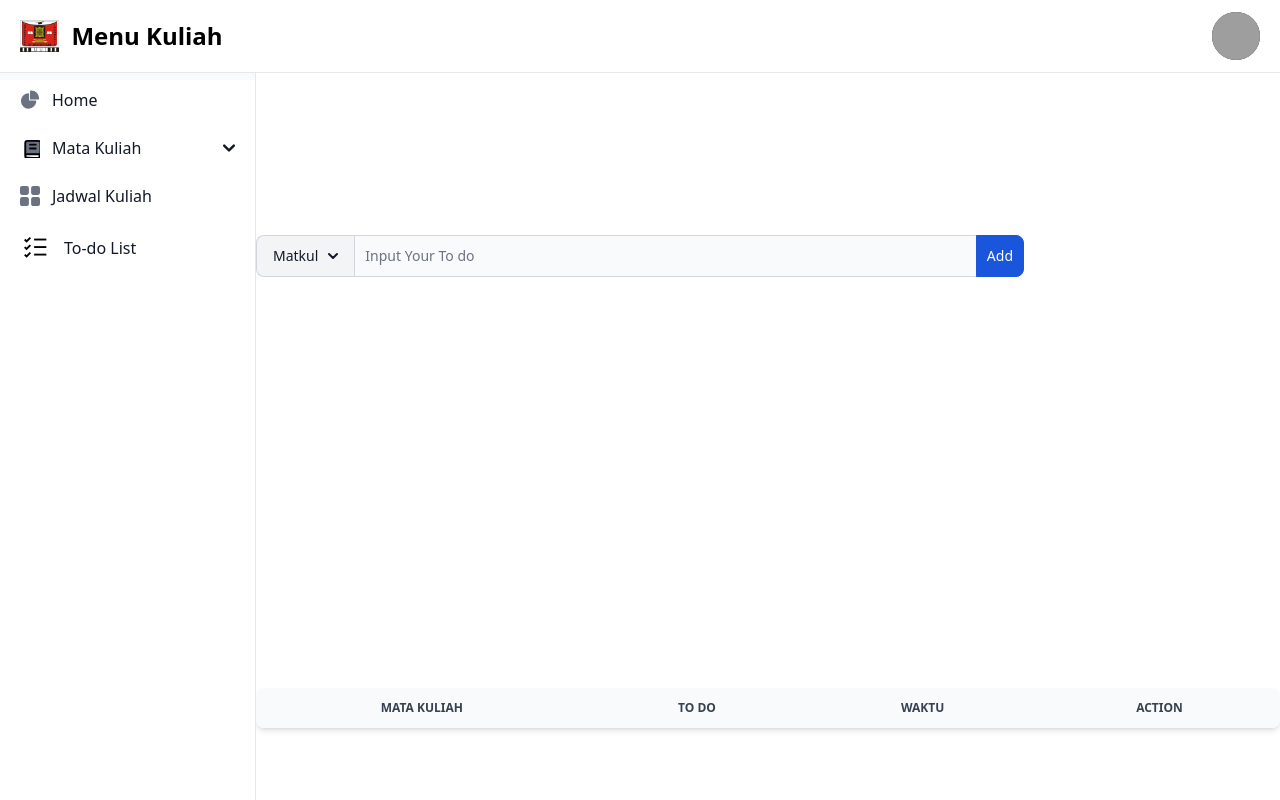
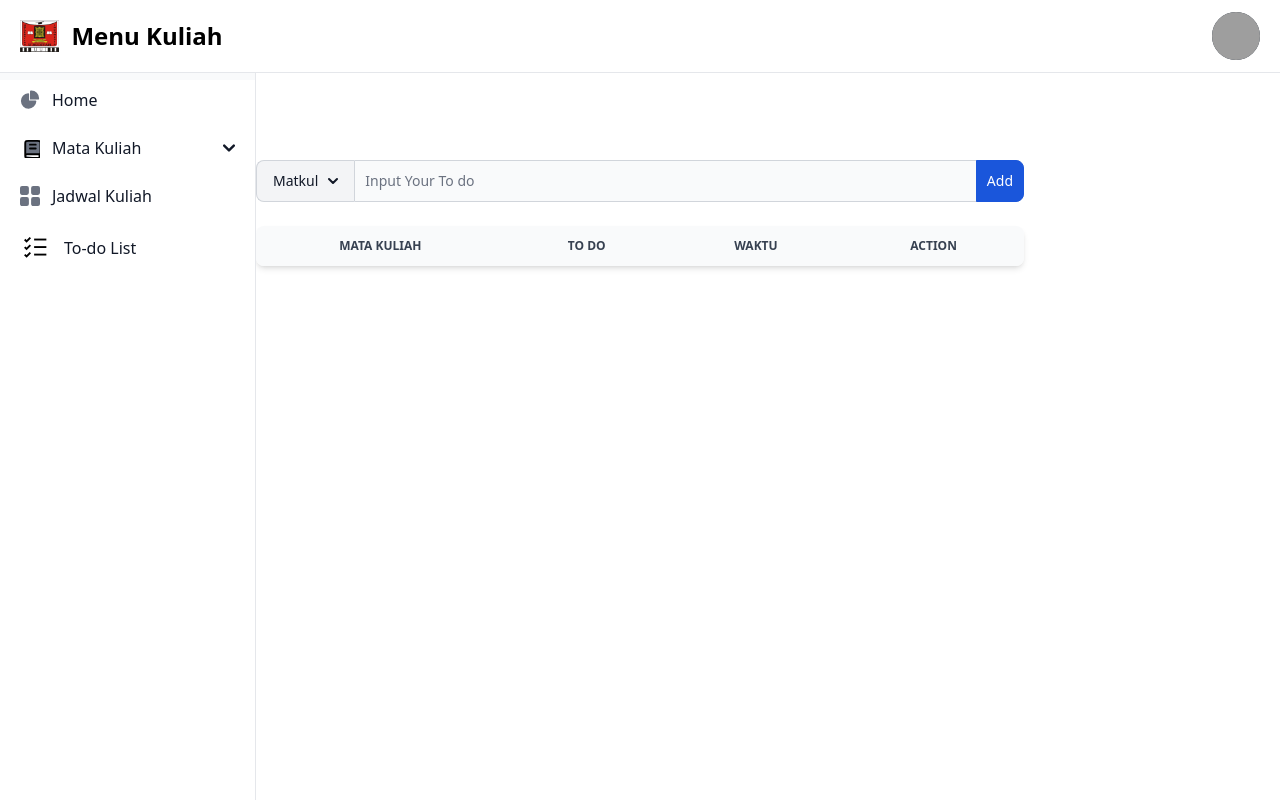
Before and after one commit to djaroephon/MenuKuliah, a Vue app: page /todo in a window 1280 px wide. Built offline with nearby package versions, Linux system fonts and the light colour scheme; grey boxes are pictures that could not be loaded.

Commit message:
Update TodoView.vue

```diff
--- a/src/views/TodoView.vue
+++ b/src/views/TodoView.vue
@@ -1,3 +1,88 @@
+<template>
+  <div class="flex flex-col items-center mt-40"> <!-- Menggunakan margin-top 16 untuk memberi jarak dari atas -->
+    <!-- Form untuk input To Do -->
+    <form @submit="handleSubmit" class="w-full max-w-3xl"> <!-- Form di bagian atas -->
+      <div class="flex">
+        <div class="relative">
+          <!-- Button Dropdown -->
+          <button
+            id="dropdown-button"
+            data-dropdown-toggle="dropdown"
+            class="flex-shrink-0 z-10 inline-flex items-center py-2.5 px-4 text-sm font-medium text-center text-gray-900 bg-gray-100 border border-e-0 border-gray-300 dark:border-gray-700 dark:text-white rounded-s-lg hover:bg-gray-200 focus:ring-4 focus:outline-none focus:ring-gray-300 dark:bg-gray-600 dark:hover:bg-gray-700 dark:focus:ring-gray-800"
+            type="button"
+            @click="isOpen = !isOpen"
+          >
+            {{ selectedMatkul || 'Matkul' }}
+            <svg class="w-2.5 h-2.5 ms-2.5" aria-hidden="true" xmlns="http://www.w3.org/2000/svg" fill="none" viewBox="0 0 10 6">
+              <path stroke="currentColor" stroke-linecap="round" stroke-linejoin="round" stroke-width="2" d="m1 1 4 4 4-4" />
+            </svg>
+          </button>
+
+          <!-- Dropdown -->
+          <div v-if="isOpen" class="z-10 bg-white divide-y divide-gray-100 rounded-lg shadow w-44 dark:bg-gray-700">
+            <ul class="py-2 text-sm text-gray-700 dark:text-gray-200" aria-labelledby="dropdown-button">
+              <li><a href="#" @click.prevent="selectedMatkul = 'PTI'" class="block px-4 py-2 hover:bg-gray-100 dark:hover:bg-gray-600 dark:hover:text-white">PTI</a></li>
+              <li><a href="#" @click.prevent="selectedMatkul = 'Pemrograman'" class="block px-4 py-2 hover:bg-gray-100 dark:hover:bg-gray-600 dark:hover:text-white">Pemrograman</a></li>
+              <li><a href="#" @click.prevent="selectedMatkul = 'Pancasila'" class="block px-4 py-2 hover:bg-gray-100 dark:hover:bg-gray-600 dark:hover:text-white">Pancasila</a></li>
+              <li><a href="#" @click.prevent="selectedMatkul = 'Matematika'" class="block px-4 py-2 hover:bg-gray-100 dark:hover:bg-gray-600 dark:hover:text-white">Matematika</a></li>
+              <li><a href="#" @click.prevent="selectedMatkul = 'Algoritma'" class="block px-4 py-2 hover:bg-gray-100 dark:hover:bg-gray-600 dark:hover:text-white">Algoritma</a></li>
+              <li><a href="#" @click.prevent="selectedMatkul = 'KSI'" class="block px-4 py-2 hover:bg-gray-100 dark:hover:bg-gray-600 dark:hover:text-white">KSI</a></li>
+            </ul>
+          </div>
+        </div>
+
+        <div class="relative w-full">
+          <input
+            type="text"
+            id="input-dropdown"
+            v-model="todoInput"
+            class="block p-2.5 w-full text-sm text-gray-900 bg-gray-50 rounded-e-lg border border-gray-300 focus:ring-blue-500 focus:border-blue-500 dark:bg-gray-700 dark:border-gray-600 dark:placeholder-gray-400 dark:text-white dark:focus:border-blue-500"
+            placeholder="Input Your To do"
+            required
+          />
+          <button
+            type="submit"
+            class="absolute top-0 right-0 p-2.5 h-full text-sm font-medium text-white bg-blue-700 rounded-e-lg border border-blue-700 hover:bg-blue-800 focus:ring-4 focus:outline-none focus:ring-blue-300 dark:bg-blue-600 dark:hover:bg-blue-700 dark:focus:ring-blue-800"
+          >
+            Add
+          </button>
+        </div>
+      </div>
+    </form>
+
+    <!-- Tabel untuk menampilkan data To Do -->
+    <div class="relative overflow-x-auto shadow-md sm:rounded-lg w-full max-w-3xl mt-6"> <!-- Menambahkan margin-top agar tidak terlalu dekat dengan input -->
+      <table class="min-w-full text-sm text-left text-gray-500 dark:text-gray-400">
+        <thead class="text-xs text-gray-700 uppercase bg-gray-50 dark:bg-gray-700 dark:text-gray-400 text-center">
+          <tr>
+            <th scope="col" class="px-2 py-3 md:px-6 md:py-3">Mata Kuliah</th>
+            <th scope="col" class="px-2 py-3 md:px-6 md:py-3">To Do</th>
+            <th scope="col" class="px-2 py-3 md:px-6 md:py-3">Waktu</th>
+            <th scope="col" class="px-2 py-3 md:px-6 md:py-3">Action</th>
+          </tr>
+        </thead>
+        <tbody>
+          <tr v-for="(item, index) in todo" :key="index" class="bg-white border-b dark:bg-gray-800 dark:border-gray-700 text-center">
+            <th scope="row" class="px-2 py-4 font-medium text-gray-900 whitespace-nowrap dark:text-white">
+              {{ item.matkul }}
+            </th>
+            <td class="px-2 py-4">{{ item.todo }}</td>
+            <td class="px-2 py-4">{{ item.waktu }}</td>
+            <td class="px-2 py-4">
+              <button
+                @click="todo.splice(index, 1)"
+                class="text-red-500 hover:underline"
+              >
+                Hapus
+              </button>
+            </td>
+          </tr>
+        </tbody>
+      </table>
+    </div>
+  </div>
+</template>
+
 <script setup>
 import { ref, onMounted, watch } from 'vue';
 
@@ -48,131 +133,15 @@ onMounted(() => {
 watch(todo, (newTodo) => {
   localStorage.setItem('todoList', JSON.stringify(newTodo));
 }, { deep: true });
-
 </script>
 
-<template>
-  <form @submit="handleSubmit">
-    <div class="flex justify-center items-center h-screen mt-[-10rem]">
-      <div class="flex w-full max-w-3xl">
-        <div class="relative">
-          <button
-            id="dropdown-button"
-            data-dropdown-toggle="dropdown"
-            class="flex-shrink-0 z-10 inline-flex items-center py-2.5 px-4 text-sm font-medium text-center text-gray-900 bg-gray-100 border border-e-0 border-gray-300 dark:border-gray-700 dark:text-white rounded-s-lg hover:bg-gray-200 focus:ring-4 focus:outline-none focus:ring-gray-300 dark:bg-gray-600 dark:hover:bg-gray-700 dark:focus:ring-gray-800"
-            type="button"
-            @click="isOpen = !isOpen"
-          >
-            {{ selectedMatkul || 'Matkul' }} <!-- Menampilkan mata kuliah yang dipilih -->
-            <svg
-              class="w-2.5 h-2.5 ms-2.5"
-              aria-hidden="true"
-              xmlns="http://www.w3.org/2000/svg"
-              fill="none"
-              viewBox="0 0 10 6"
-            >
-              <path
-                stroke="currentColor"
-                stroke-linecap="round"
-                stroke-linejoin="round"
-                stroke-width="2"
-                d="m1 1 4 4 4-4"
-              />
-            </svg>
-          </button>
-
-          <!-- Dropdown -->
-          <div id="dropdown" class="z-10 hidden bg-white divide-y divide-gray-100 rounded-lg shadow w-44 dark:bg-gray-700">
-            <ul
-              class="py-2 text-sm text-gray-700 dark:text-gray-200"
-              aria-labelledby="dropdown-button"
-            >
-              <li>
-                <a href="#" class="block px-4 py-2 hover:bg-gray-100 dark:hover:bg-gray-600 dark:hover:text-white" @click.prevent="selectedMatkul = 'PTI'">PTI</a>
-              </li>
-              <li>
-                <a href="#" class="block px-4 py-2 hover:bg-gray-100 dark:hover:bg-gray-600 dark:hover:text-white" @click.prevent="selectedMatkul = 'Pemrograman'">Pemrograman</a>
-              </li>
-              <li>
-                <a href="#" class="block px-4 py-2 hover:bg-gray-100 dark:hover:bg-gray-600 dark:hover:text-white" @click.prevent="selectedMatkul = 'Pancasila'">Pancasila</a>
-              </li>
-              <li>
-                <a href="#" class="block px-4 py-2 hover:bg-gray-100 dark:hover:bg-gray-600 dark:hover:text-white" @click.prevent="selectedMatkul = 'Matematika'">Matematika</a>
-              </li>
-              <li>
-                <a href="#" class="block px-4 py-2 hover:bg-gray-100 dark:hover:bg-gray-600 dark:hover:text-white" @click.prevent="selectedMatkul = 'Algoritma'">Algoritma</a>
-              </li>
-              <li>
-                <a href="#" class="block px-4 py-2 hover:bg-gray-100 dark:hover:bg-gray-600 dark:hover:text-white" @click.prevent="selectedMatkul = 'KSI'">KSI</a>
-              </li>
-            </ul>
-          </div>
-        </div>
-
-        <div class="relative w-full">
-          <input
-            type="text"
-            id="input-dropdown"
-            v-model="todoInput"
-            class="block p-2.5 w-full text-sm text-gray-900 bg-gray-50 rounded-e-lg border border-gray-300 focus:ring-blue-500 focus:border-blue-500 dark:bg-gray-700 dark:border-gray-600 dark:placeholder-gray-400 dark:text-white dark:focus:border-blue-500"
-            placeholder="Input Your To do"
-            required
-          />
-          <button
-            type="submit"
-            class="absolute top-0 right-0 p-2.5 h-full text-sm font-medium text-white bg-blue-700 rounded-e-lg border border-blue-700 hover:bg-blue-800 focus:ring-4 focus:outline-none focus:ring-blue-300 dark:bg-blue-600 dark:hover:bg-blue-700 dark:focus:ring-blue-800"
-          >
-            Add
-          </button>
-        </div>
-      </div>
-    </div>
-  </form>
-
-  <div class="ml-4 lg:ml-64 mt-8">
-    <div class="relative overflow-x-auto shadow-md sm:rounded-lg">
-      <table class="min-w-full text-sm text-left text-gray-500 dark:text-gray-400">
-        <thead class="text-xs text-gray-700 uppercase bg-gray-50 dark:bg-gray-700 dark:text-gray-400 text-center">
-          <tr>
-            <th scope="col" class="px-2 py-3 md:px-6 md:py-3">Mata Kuliah</th>
-            <th scope="col" class="px-2 py-3 md:px-6 md:py-3">To Do</th>
-            <th scope="col" class="px-2 py-3 md:px-6 md:py-3">Waktu</th>
-            <th scope="col" class="px-2 py-3 md:px-6 md:py-3">Action</th>
-          </tr>
-        </thead>
-        <tbody>
-          <tr v-for="(item, index) in todo" :key="index" class="bg-white border-b dark:bg-gray-800 dark:border-gray-700 text-center">
-            <th scope="row" class="px-2 py-4 font-medium text-gray-900 whitespace-nowrap dark:text-white">
-              {{ item.matkul }}
-            </th>
-            <td class="px-2 py-4">{{ item.todo }}</td>
-            <td class="px-2 py-4">{{ item.waktu }}</td>
-            <td class="px-2 py-4">
-              <button
-                @click="todo.splice(index, 1)"
-                class="text-red-500 hover:underline"
-              >
-                Hapus
-              </button>
-            </td>
-          </tr>
-        </tbody>
-      </table>
-    </div>
-  </div>
-</template>
-
 <style scoped>
-/* Styling untuk membuat tampilan input di tengah layar secara vertikal dan horizontal */
-form {
-  width: 100%;
-  height: 0%;
-  margin-top: 1rem;
+/* Styling untuk margin dan padding yang lebih sesuai */
+.mt-16 {
+  margin-top: 4rem;
 }
 
-@media (min-width: 640px) {
-  .form-container {
-    width: 100%;
-  }
+.mt-6 {
+  margin-top: 1.5rem;
 }
 </style>
```
